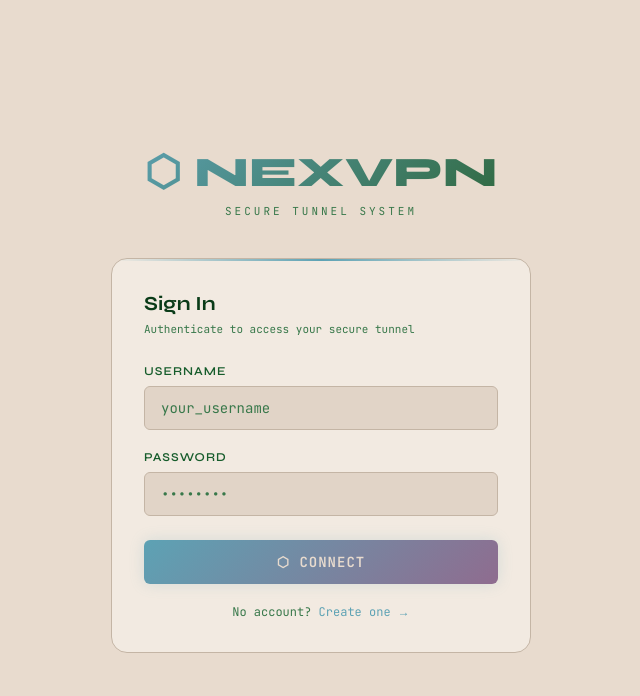
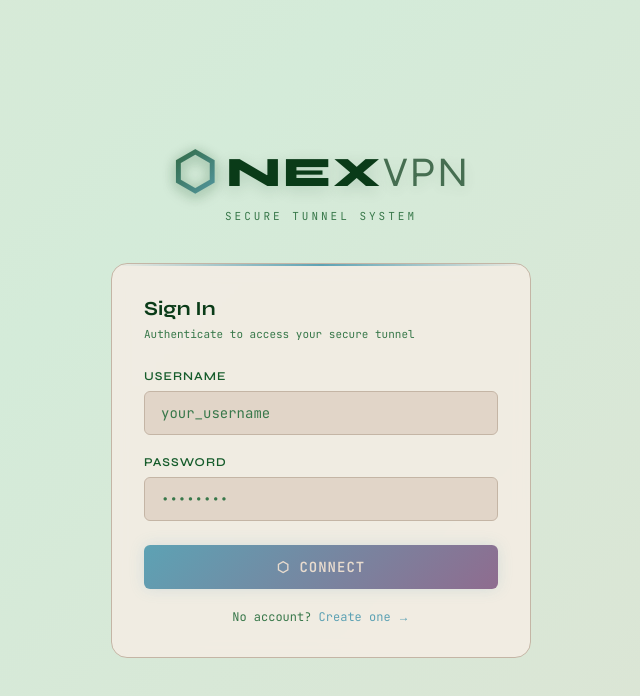
Before and after one commit to stackpilotkulsum/NexVPN-Nova, a React (Create React App) app in the folder frontend/: page /login in a window 1280 px wide. Shown: the top 696 px of the page, without its empty margins (319-959 px from the left). Built offline with nearby package versions, Linux system fonts and the light colour scheme; no server answers.

Commit message:
style: apply fantastic background and stylized logo to auth pages

```diff
--- a/frontend/src/App.css
+++ b/frontend/src/App.css
@@ -31,6 +31,27 @@
 }
 
 * { margin: 0; padding: 0; box-sizing: border-box; }
+
+@keyframes fantasticMesh {
+    0% { background-position: 0% 50%; }
+    50% { background-position: 100% 50%; }
+    100% { background-position: 0% 50%; }
+}
+
+.logo-icon {
+    font-size: 1.2em;
+    margin-right: 8px;
+    background: linear-gradient(135deg, var(--accent-green), var(--accent-cyan));
+    -webkit-background-clip: text;
+    -webkit-text-fill-color: transparent;
+    background-clip: text;
+    filter: drop-shadow(0 2px 6px rgba(46,102,58,0.4));
+}
+
+.logo-light {
+    font-weight: 400;
+    opacity: 0.7;
+}
 
 body {
     font-family: 'Syne', sans-serif;
--- a/frontend/src/pages/Login.js
+++ b/frontend/src/pages/Login.js
@@ -30,17 +30,18 @@ function Login({ setToken }) {
     };
 
     return (
-        <div style={{ minHeight:'100vh', display:'flex', alignItems:'center', justifyContent:'center', background:'var(--bg-deep)', padding:'20px' }}>
+        <div style={{ minHeight:'100vh', display:'flex', alignItems:'center', justifyContent:'center', padding:'20px', background: 'linear-gradient(-45deg, #e8dbce, #d4ebd9, #e8e3ce, #cce3db)', backgroundSize: '400% 400%', animation: 'fantasticMesh 15s ease infinite', overflow: 'hidden' }}>
             <div style={{ width:'100%', maxWidth:'420px' }}>
                 {/* Logo */}
                 <div style={{ textAlign:'center', marginBottom:'40px' }}>
-                    <div style={{ fontSize:'42px', fontFamily:'Syne,sans-serif', fontWeight:'800', background:'linear-gradient(135deg, var(--accent-cyan), var(--accent-green))', WebkitBackgroundClip:'text', WebkitTextFillColor:'transparent' }}>
-                        ⬡ NEXVPN
+                    <div style={{ fontSize:'42px', fontFamily:'Syne,sans-serif', fontWeight:'900', color: 'var(--text-primary)', letterSpacing:'2px', display:'flex', alignItems:'center', justifyContent:'center', textShadow: '0 4px 15px rgba(10, 59, 24, 0.15)' }}>
+                        <span className="logo-icon">⬡</span>
+                        NEX<span className="logo-light">VPN</span>
                     </div>
                     <div style={{ fontFamily:'JetBrains Mono', fontSize:'11px', color:'var(--text-muted)', letterSpacing:'3px', marginTop:'6px' }}>SECURE TUNNEL SYSTEM</div>
                 </div>
 
-                <div style={{ background:'var(--bg-card)', border:'1px solid var(--border)', borderRadius:'16px', padding:'32px', position:'relative', overflow:'hidden' }}>
+                <div style={{ background:'var(--bg-card)', border:'1px solid var(--border)', borderRadius:'16px', padding:'32px', position:'relative', overflow:'hidden', backdropFilter: 'blur(8px)' }}>
                     <div style={{ position:'absolute', top:0, left:0, right:0, height:'2px', background:'linear-gradient(90deg, transparent, var(--accent-cyan), transparent)' }}></div>
 
                     <div style={{ fontFamily:'Syne,sans-serif', fontWeight:'700', fontSize:'20px', color:'var(--text-primary)', marginBottom:'6px' }}>Sign In</div>
--- a/frontend/src/pages/Register.js
+++ b/frontend/src/pages/Register.js
@@ -29,13 +29,16 @@ function Register({ setToken }) {
     };
 
     return (
-        <div style={{ minHeight:'100vh', display:'flex', alignItems:'center', justifyContent:'center', background:'var(--bg-deep)', padding:'20px' }}>
+        <div style={{ minHeight:'100vh', display:'flex', alignItems:'center', justifyContent:'center', padding:'20px', background: 'linear-gradient(-45deg, #e8dbce, #d4ebd9, #e8e3ce, #cce3db)', backgroundSize: '400% 400%', animation: 'fantasticMesh 15s ease infinite', overflow: 'hidden' }}>
             <div style={{ width:'100%', maxWidth:'420px' }}>
                 <div style={{ textAlign:'center', marginBottom:'40px' }}>
-                    <div style={{ fontSize:'42px', fontFamily:'Syne,sans-serif', fontWeight:'800', background:'linear-gradient(135deg, var(--accent-cyan), var(--accent-green))', WebkitBackgroundClip:'text', WebkitTextFillColor:'transparent' }}>⬡ NEXVPN</div>
+                    <div style={{ fontSize:'42px', fontFamily:'Syne,sans-serif', fontWeight:'900', color: 'var(--text-primary)', letterSpacing:'2px', display:'flex', alignItems:'center', justifyContent:'center', textShadow: '0 4px 15px rgba(10, 59, 24, 0.15)' }}>
+                        <span className="logo-icon">⬡</span>
+                        NEX<span className="logo-light">VPN</span>
+                    </div>
                     <div style={{ fontFamily:'JetBrains Mono', fontSize:'11px', color:'var(--text-muted)', letterSpacing:'3px', marginTop:'6px' }}>SECURE TUNNEL SYSTEM</div>
                 </div>
-                <div style={{ background:'var(--bg-card)', border:'1px solid var(--border)', borderRadius:'16px', padding:'32px', position:'relative', overflow:'hidden' }}>
+                <div style={{ background:'var(--bg-card)', border:'1px solid var(--border)', borderRadius:'16px', padding:'32px', position:'relative', overflow:'hidden', backdropFilter: 'blur(8px)' }}>
                     <div style={{ position:'absolute', top:0, left:0, right:0, height:'2px', background:'linear-gradient(90deg, transparent, var(--accent-purple), transparent)' }}></div>
                     <div style={{ fontFamily:'Syne,sans-serif', fontWeight:'700', fontSize:'20px', color:'var(--text-primary)', marginBottom:'6px' }}>Create Account</div>
                     <div style={{ fontFamily:'JetBrains Mono', fontSize:'11px', color:'var(--text-muted)', marginBottom:'28px' }}>Register to get your secure tunnel access</div>
```
